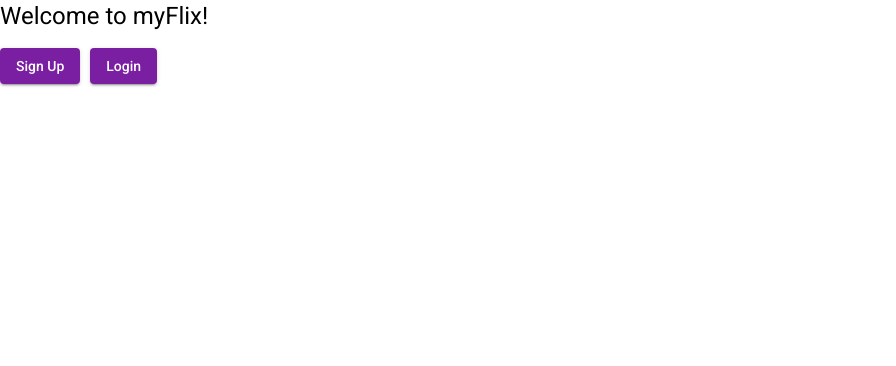
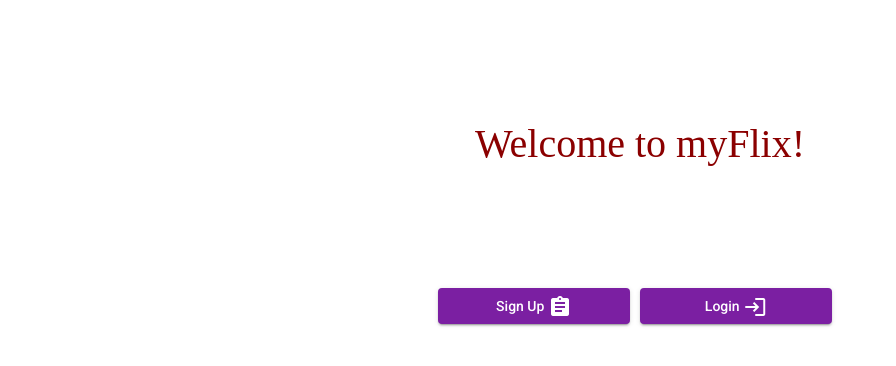
Before and after one commit to TBj93/myFlix-Angular, an Angular app: page /welcome in a window 1280 px wide. Shown: the top 366 px of the page, without its empty margins (0-896 px from the left). Built offline with nearby package versions, Linux system fonts and the light colour scheme.

Commit message:
6.4: updated styling in welcome page

```diff
--- a/src/app/profile-page/profile-page.component.html
+++ b/src/app/profile-page/profile-page.component.html
@@ -1 +1,13 @@
+<button
+mat-button
+color="primary"
+(click)="goBack()"
+
+>
+
+<mat-icon>
+arrow_back
+</mat-icon>
+
+</button>
 <p>profile-page works!</p>
--- a/src/app/profile-page/profile-page.component.ts
+++ b/src/app/profile-page/profile-page.component.ts
@@ -1,4 +1,8 @@
 import { Component, OnInit } from '@angular/core';
+import { Router } from '@angular/router';
+import { FetchApiDataService } from '../fetch-api-data.service'
+import { MatDialog} from '@angular/material/dialog';
+
 
 @Component({
   selector: 'app-profile-page',
@@ -7,9 +11,15 @@ import { Component, OnInit } from '@angular/core';
 })
 export class ProfilePageComponent implements OnInit {
 
-  constructor() { }
+
+  constructor(public fetchApiData: FetchApiDataService,
+    public dialog: MatDialog,
+    private router: Router) { }
 
   ngOnInit(): void {
   }
+  goBack(): void {
+    this.router.navigate(['movies']);
+  }
 
 }
--- a/src/app/user-login-form/user-login-form.component.ts
+++ b/src/app/user-login-form/user-login-form.component.ts
@@ -48,7 +48,7 @@ loginUser(): void {
      // Add token and username to local Storage
      localStorage.setItem('token', result.token);
      localStorage.setItem('user', result.user.Username);
-     this.snackBar.open(result, 'OK', {
+     this.snackBar.open(result.user.Username, 'logged in!', {
         duration: 2000
      });
      this.router.navigate(['movies']);
--- a/src/app/welcome-page/welcome-page.component.html
+++ b/src/app/welcome-page/welcome-page.component.html
@@ -1,24 +1,46 @@
-<div class="main-page">
-    <h1>
+<div class="main-page" style="text-align:center; margin-top:10%">
+    <h1
+
+    style="margin-bottom:10%;
+     font-size: 40px;
+    font-family: 'Times New Roman', sans-serif;
+    color: darkred;
+    size: 20%;
+
+    "
+
+    >
       Welcome to myFlix!
     </h1>
     <button
       mat-raised-button
 
       (click)="openUserRegistrationDialog()"
-      style="margin-right: 10px;"
+      style="margin-right: 10px;
+      width: 15%;
+      height: 10%;
+      "
       color="primary"
     >
       Sign Up
+      <mat-icon>
+        assignment
+      </mat-icon>
     </button>
     <button
       mat-raised-button
 
       (click)="openUserLoginDialog()"
-      style="margin-right: 10px;"
+      style="margin-right: 10px;
+      width: 15%;
+      height: 10%;
+      "
       color="primary"
     >
       Login
+      <mat-icon>
+        login
+      </mat-icon>
     </button>
 
 
```
